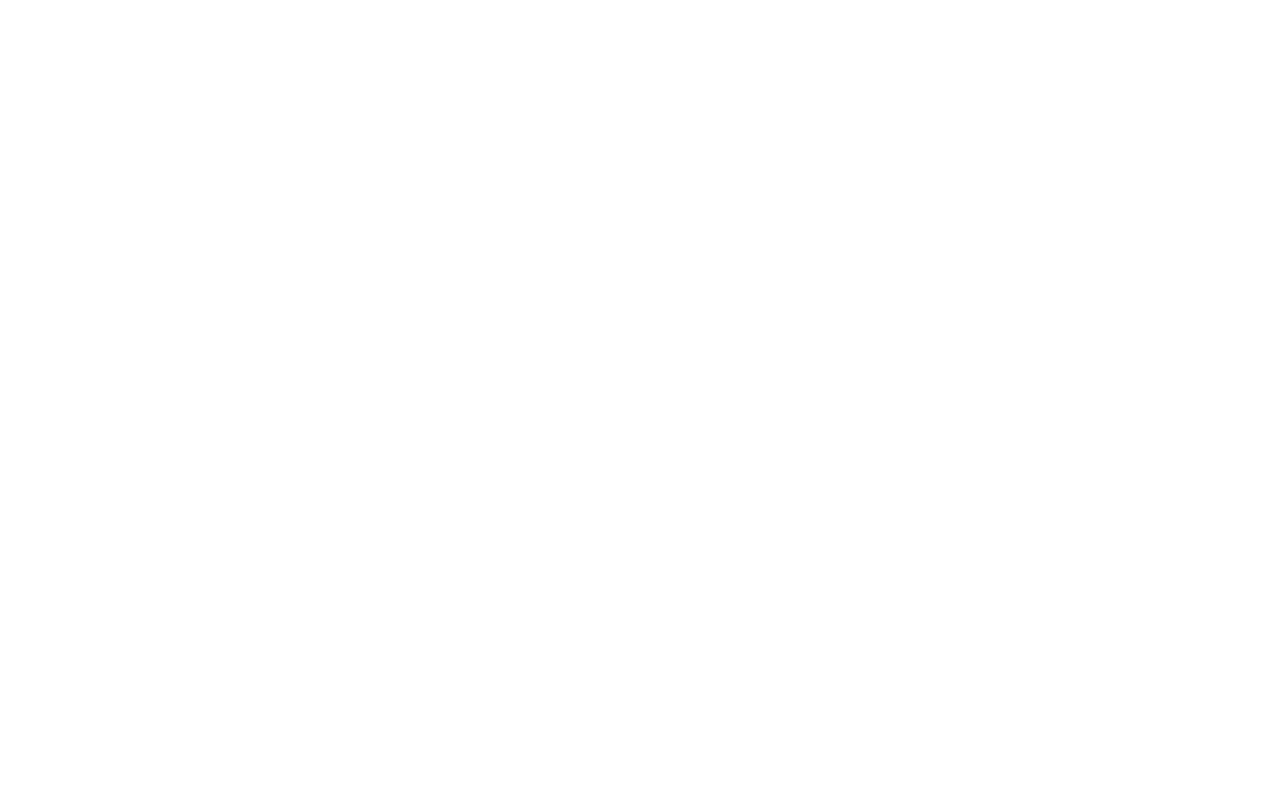
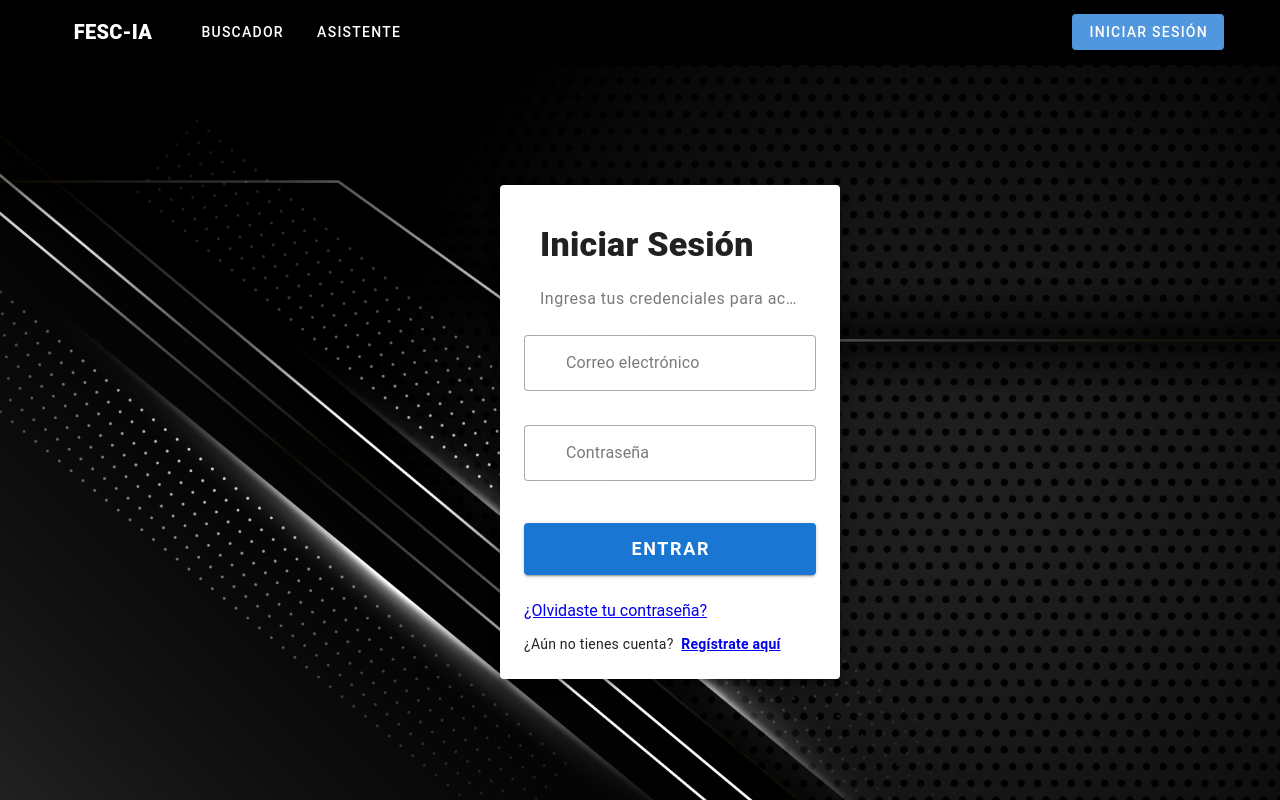
Before and after one commit to JuuzouDev/SS-IA-Repository, a Vue app in the folder ss-ia-repo/: page /login in a window 1280 px wide. Before the commit this address had no page. Built offline with nearby package versions, Linux system fonts and the light colour scheme.

Commit message:
Creacion de Navbar y Correccion de Login
Implementacion de Navbar en todas las vistas y correccion de diseño de login.

A partir de aqui se crean las Branches para poder trabajar de manera independiente

```diff
--- a/ss-ia-repo/src/App.vue
+++ b/ss-ia-repo/src/App.vue
@@ -1,12 +1,38 @@
 <template>
-  <v-app class="app-full-size"> <v-main class="background-full full-height-main">
+  <v-app>
+    <!-- NAVBAR GLOBAL -->
+    <v-app-bar
+      flat
+      color="black"
+      border="b"
+    >
+      <v-container class="d-flex align-center">
+        <v-btn variant="text" to="/" class="text-h6 font-weight-black">
+          FESC-IA
+        </v-btn>
+
+        <div class="ml-4 d-none d-sm-flex">
+          <v-btn variant="text" to="/buscador">Buscador</v-btn>
+          <v-btn variant="text" to="/asistente">Asistente</v-btn>
+        </div>
+
+        <v-spacer />
+
+        <v-btn color="primary" variant="flat" to="/login">
+          Iniciar sesión
+        </v-btn>
+      </v-container>
+    </v-app-bar>
+
+    <!-- CONTENIDO DE LAS VISTAS -->
+    <v-main class="background-full full-height-main">
       <router-view />
     </v-main>
+
   </v-app>
 </template>
 
 <style>
-/* ... otros estilos ... */
 
 .app-full-size {
     /* Anular el padding/margen que Vuetify aplica a veces al v-app o v-main */
--- a/ss-ia-repo/src/router/index.js
+++ b/ss-ia-repo/src/router/index.js
@@ -1,5 +1,4 @@
 import { createRouter, createWebHistory } from 'vue-router';
-
 
 const routes = [
   {
@@ -7,15 +6,21 @@
     redirect: 'inicio',
   },
   {
-    path: '/inicio',
-    name: 'inicio',
-    component: () => import('@/views/secure/home_main.vue'), //cambie ruta
-    meta: { requiresAuth: false } // Meta definido correctamente
+  path: '/inicio',
+  name: 'inicio',
+  component: () => import('@/views/secure/home_main.vue'),
+  meta: { requiresAuth: false }
   },
   {
     path: '/buscador',
     name: 'buscador',
     component: () => import('@/views/secure/buscador.vue'),
+    meta: { requiresAuth : false}
+  },
+  {
+    path: '/login',
+    name: 'login',
+    component: () => import('@/views/secure/loginView.vue'),
     meta: { requiresAuth : false}
   },
 ];
--- a/ss-ia-repo/src/views/secure/inicio.vue
+++ b/ss-ia-repo/src/views/secure/inicio.vue
@@ -1,4 +1,5 @@
 <template>
+
   <v-container fluid class="pa-0">
 
     <v-sheet
@@ -8,6 +9,7 @@
       elevation="0"
     >
       <v-container class="py-10 px-6">
+
         <v-row>
 
           <v-col cols="12" md="7">
--- /dev/null
+++ b/ss-ia-repo/src/views/secure/loginView.vue
@@ -0,0 +1,96 @@
+<template>
+  <v-container
+    fluid
+    class="login-background fill-height"
+  >
+    <v-row
+      align="center"
+      justify="center"
+      class="fill-height"
+
+    >
+      <v-col cols="12" sm="8" md="5" lg="4">
+        <v-card elevation="8" max-width="450" class="pa-6" style="margin-left: 60px;">
+
+          <v-card-title class="text-h4 font-weight-black mb-2">
+            Iniciar Sesión
+          </v-card-title>
+
+          <v-card-subtitle class="text-body-1 mb-6">
+            Ingresa tus credenciales para acceder.
+          </v-card-subtitle>
+
+          <v-form @submit.prevent="handleLogin">
+            <v-text-field
+              label="Correo electrónico"
+              v-model="email"
+              variant="outlined"
+              prepend-inner-icon="mdi-email-outline"
+              placeholder="ejemplo@fesc.mx"
+              class="mb-3"
+            />
+
+            <v-text-field
+              label="Contraseña"
+              v-model="password"
+              type="password"
+              variant="outlined"
+              prepend-inner-icon="mdi-lock-outline"
+              class="mb-5"
+            />
+
+            <v-btn
+              block
+              color="primary"
+              size="x-large"
+              type="submit"
+              class="font-weight-bold"
+            >
+              Entrar
+            </v-btn>
+          </v-form>
+
+          <div class="d-flex flex-column align-start mt-6">
+            <router-link to="/forgot-password" class="custom-link mb-3">
+              ¿Olvidaste tu contraseña?
+            </router-link>
+
+            <div class="text-body-2">
+              ¿Aún no tienes cuenta?
+              <router-link to="/register" class="custom-link font-weight-bold ml-1">
+                Regístrate aquí
+              </router-link>
+            </div>
+          </div>
+
+        </v-card>
+      </v-col>
+    </v-row>
+  </v-container>
+</template>
+
+
+<script>
+export default {
+  name: 'LoginView',
+  data () {
+    return {
+      email: '',
+      password: ''
+    }
+  },
+  methods: {
+    handleLogin () {
+      // lógica de login
+    }
+  }
+}
+</script>
+<style scoped>
+.login-background {
+  background-image: url('@/assets/loginbackground.jpg');
+  background-size: cover;
+  background-position: center;
+  background-repeat: no-repeat;
+}
+</style>
```
Also changed, not shown: ss-ia-repo/src/views/secure/login.vue (deleted, +0 -144 lines), ss-ia-repo/src/assets/loginbackground.jpg (added).
